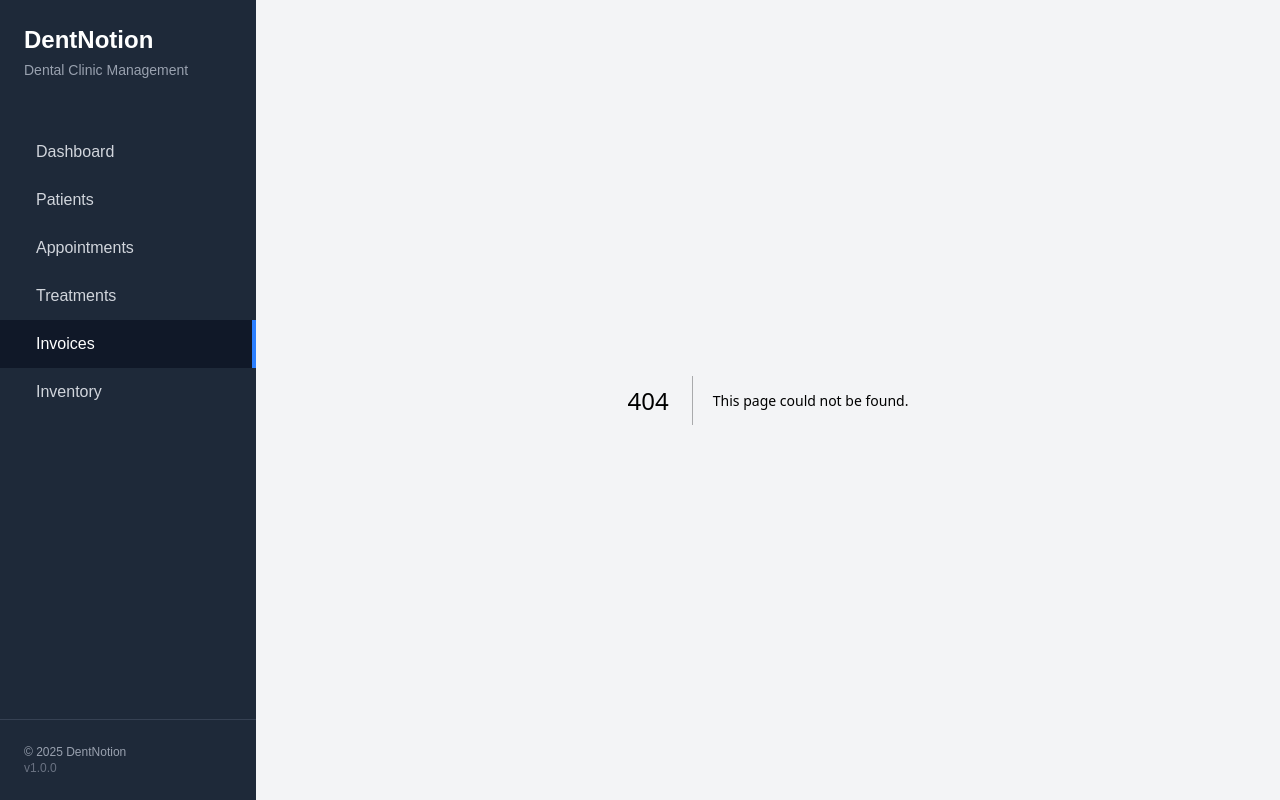
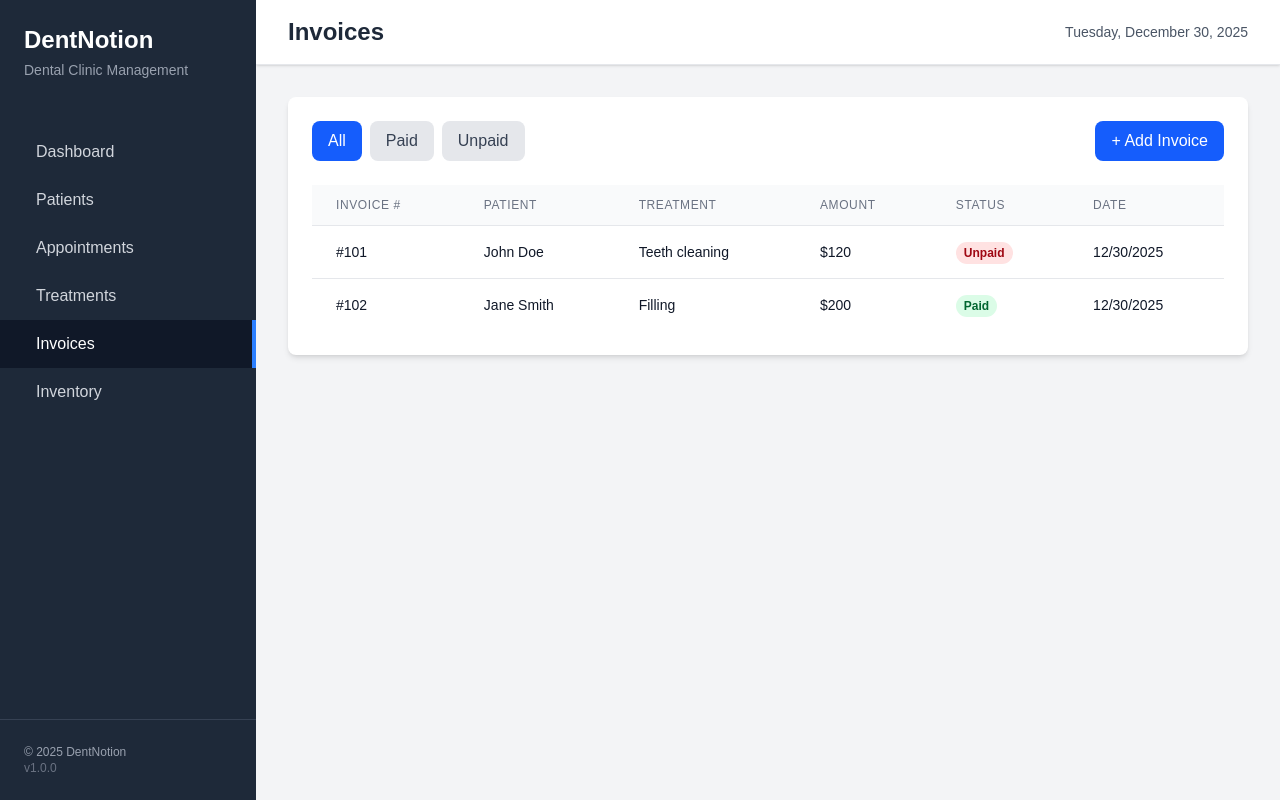
Before and after one commit to Mastene-Yahiaoui/Dentist-managment-system, a Next.js app in the folder frontend/: page /invoices in a window 1280 px wide. Before the commit this address had no page. Built offline with nearby package versions, Linux system fonts and the light colour scheme.

Commit message:
creating invoices again to solve conflict (UI)

```diff
--- /dev/null
+++ b/frontend/app/invoices/page.js
@@ -0,0 +1,235 @@
+'use client';
+
+import { useState } from 'react';
+import { truncateText } from '../lib/utils';
+import Navbar from '../components/Navbar';
+import Card from '../components/Card';
+import Table from '../components/Table';
+import Button from '../components/Button';
+import Modal from '../components/Modal';
+import Input from '../components/Input';
+
+export default function Invoices() {
+  const [invoices, setInvoices] = useState([
+    { id: 101, patient_name: 'John Doe', treatment_description: 'Teeth cleaning', amount: 120.0, status: 'Unpaid', issued_at: new Date().toISOString() },
+    { id: 102, patient_name: 'Jane Smith', treatment_description: 'Filling', amount: 200.0, status: 'Paid', issued_at: new Date().toISOString() },
+  ]);
+  const [patients] = useState([
+    { id: 'p1', first_name: 'John', last_name: 'Doe' },
+    { id: 'p2', first_name: 'Jane', last_name: 'Smith' },
+  ]);
+  const [treatments] = useState([
+    { id: 't1', patient_name: 'John Doe', description: 'Teeth cleaning' },
+    { id: 't2', patient_name: 'Jane Smith', description: 'Filling' },
+  ]);
+  const [isModalOpen, setIsModalOpen] = useState(false);
+  const [filterStatus, setFilterStatus] = useState('all');
+  const [error, setError] = useState(null);
+  const [submitLoading, setSubmitLoading] = useState(false);
+  const [formData, setFormData] = useState({
+    patient_id: '',
+    treatment_id: '',
+    amount: '',
+    status: 'Unpaid',
+  });
+
+
+  const handleInputChange = (e) => {
+    const { name, value } = e.target;
+    setFormData(prev => ({ ...prev, [name]: value }));
+  };
+
+  const handleSubmit = async (e) => {
+    e.preventDefault();
+    setSubmitLoading(true);
+    setError(null);
+    try {
+      const patient = patients.find(p => p.id === formData.patient_id);
+      const treatment = treatments.find(t => t.id === formData.treatment_id);
+      const newInvoice = {
+        id: Date.now(),
+        patient_name: patient ? `${patient.first_name} ${patient.last_name}` : 'Unknown',
+        treatment_description: treatment ? treatment.description : '',
+        amount: parseFloat(formData.amount) || 0,
+        status: formData.status,
+        issued_at: new Date().toISOString(),
+      };
+      setInvoices(prev => [newInvoice, ...prev]);
+      setIsModalOpen(false);
+      setFormData({ patient_id: '', treatment_id: '', amount: '', status: 'Unpaid' });
+    } catch (err) {
+      console.error('Error creating invoice (UI-only):', err);
+      setError('Failed to create invoice');
+    } finally {
+      setSubmitLoading(false);
+    }
+  };
+
+  const filteredInvoices = filterStatus === 'all'
+    ? invoices
+    : invoices.filter(inv => inv.status === filterStatus);
+
+  const columns = [
+    { header: 'Invoice #', render: (row) => `#${row.id}` },
+    { header: 'Patient', accessor: 'patient_name' },
+    { header: 'Treatment', render: (row) => truncateText(row.treatment_description, 40) },
+    { header: 'Amount', render: (row) => `$${row.amount}` },
+    {
+      header: 'Status',
+      render: (row) => (
+        <span className={`px-2 py-1 rounded-full text-xs font-semibold ${
+          row.status === 'Paid' ? 'bg-green-100 text-green-800' : 'bg-red-100 text-red-800'
+        }`}>
+          {row.status}
+        </span>
+      )
+    },
+    { header: 'Date', render: (row) => row.issued_at ? new Date(row.issued_at).toLocaleDateString() : '' },
+  ];
+
+
+
+  return (
+    <div className="min-h-screen">
+      <Navbar title="Invoices" />
+
+      <div className="p-8">
+
+        <Card>
+          <div className="flex justify-between items-center mb-6">
+            <div className="flex space-x-2">
+              <button
+                onClick={() => setFilterStatus('all')}
+                className={`px-4 py-2 rounded-lg font-medium transition-colors ${
+                  filterStatus === 'all'
+                    ? 'bg-blue-600 text-white'
+                    : 'bg-gray-200 text-gray-700 hover:bg-gray-300'
+                }`}
+              >
+                All
+              </button>
+              <button
+                onClick={() => setFilterStatus('Paid')}
+                className={`px-4 py-2 rounded-lg font-medium transition-colors ${
+                  filterStatus === 'Paid'
+                    ? 'bg-green-600 text-white'
+                    : 'bg-gray-200 text-gray-700 hover:bg-gray-300'
+                }`}
+              >
+                Paid
+              </button>
+              <button
+                onClick={() => setFilterStatus('Unpaid')}
+                className={`px-4 py-2 rounded-lg font-medium transition-colors ${
+                  filterStatus === 'Unpaid'
+                    ? 'bg-red-600 text-white'
+                    : 'bg-gray-200 text-gray-700 hover:bg-gray-300'
+                }`}
+              >
+                Unpaid
+              </button>
+            </div>
+            <Button onClick={() => setIsModalOpen(true)}>
+              + Add Invoice
+            </Button>
+          </div>
+
+          {filteredInvoices.length === 0 ? (
+            <p className="text-gray-500 text-center py-8">No invoices found.</p>
+          ) : (
+            <Table columns={columns} data={filteredInvoices} />
+          )}
+        </Card>
+      </div>
+
+
+      <Modal
+        isOpen={isModalOpen}
+        onClose={() => setIsModalOpen(false)}
+        title="Add New Invoice"
+      >
+        {error && (
+          <div className="mb-4 p-4 bg-red-100 border border-red-400 text-red-700 rounded-lg">
+            {error}
+          </div>
+        )}
+        <form onSubmit={handleSubmit}>
+          <div className="mb-4">
+            <label className="block text-sm font-medium text-gray-700 mb-2">
+              Patient <span className="text-red-500">*</span>
+            </label>
+            <select
+              name="patient_id"
+              value={formData.patient_id}
+              onChange={handleInputChange}
+              required
+              className="w-full px-3 py-2 border border-gray-300 rounded-lg focus:outline-none focus:ring-2 focus:ring-blue-500"
+            >
+              <option value="">Select a patient</option>
+              {patients.map(patient => (
+                <option key={patient.id} value={patient.id}>
+                  {patient.first_name} {patient.last_name}
+                </option>
+              ))}
+            </select>
+          </div>
+
+          <div className="mb-4">
+            <label className="block text-sm font-medium text-gray-700 mb-2">
+              Treatment <span className="text-red-500">*</span>
+            </label>
+            <select
+              name="treatment_id"
+              value={formData.treatment_id}
+              onChange={handleInputChange}
+              required
+              className="w-full px-3 py-2 border border-gray-300 rounded-lg focus:outline-none focus:ring-2 focus:ring-blue-500"
+            >
+              <option value="">Select a treatment</option>
+              {treatments.map(treatment => (
+                <option key={treatment.id} value={treatment.id}>
+                  {treatment.patient_name} - {truncateText(treatment.description, 40)}
+                </option>
+              ))}
+            </select>
+          </div>
+
+          <Input
+            label="Amount"
+            name="amount"
+            type="number"
+            step="0.01"
+            value={formData.amount}
+            onChange={handleInputChange}
+            required
+          />
+
+          <div className="mb-4">
+            <label className="block text-sm font-medium text-gray-700 mb-2">
+              Status <span className="text-red-500">*</span>
+            </label>
+            <select
+              name="status"
+              value={formData.status}
+              onChange={handleInputChange}
+              required
+              className="w-full px-3 py-2 border border-gray-300 rounded-lg focus:outline-none focus:ring-2 focus:ring-blue-500"
+            >
+              <option value="Unpaid">Unpaid</option>
+              <option value="Paid">Paid</option>
+            </select>
+          </div>
+
+          <div className="flex justify-end space-x-3">
+            <Button type="button" variant="outline" onClick={() => setIsModalOpen(false)} disabled={submitLoading}>
+              Cancel
+            </Button>
+            <Button type="submit" disabled={submitLoading}>
+              {submitLoading ? 'Creating...' : 'Create Invoice'}
+            </Button>
+          </div>
+        </form>
+      </Modal>
+    </div>
+  );
+}
```
